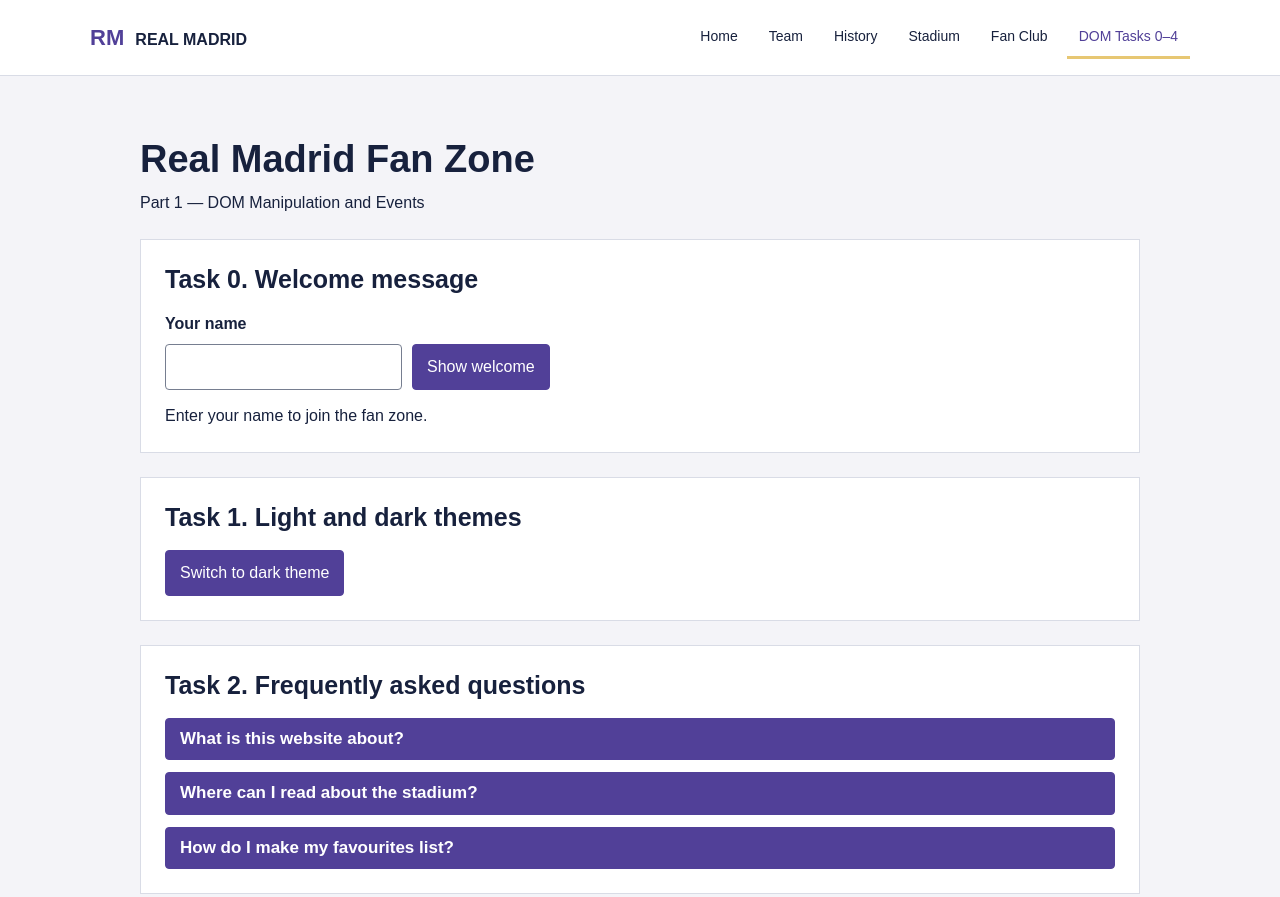
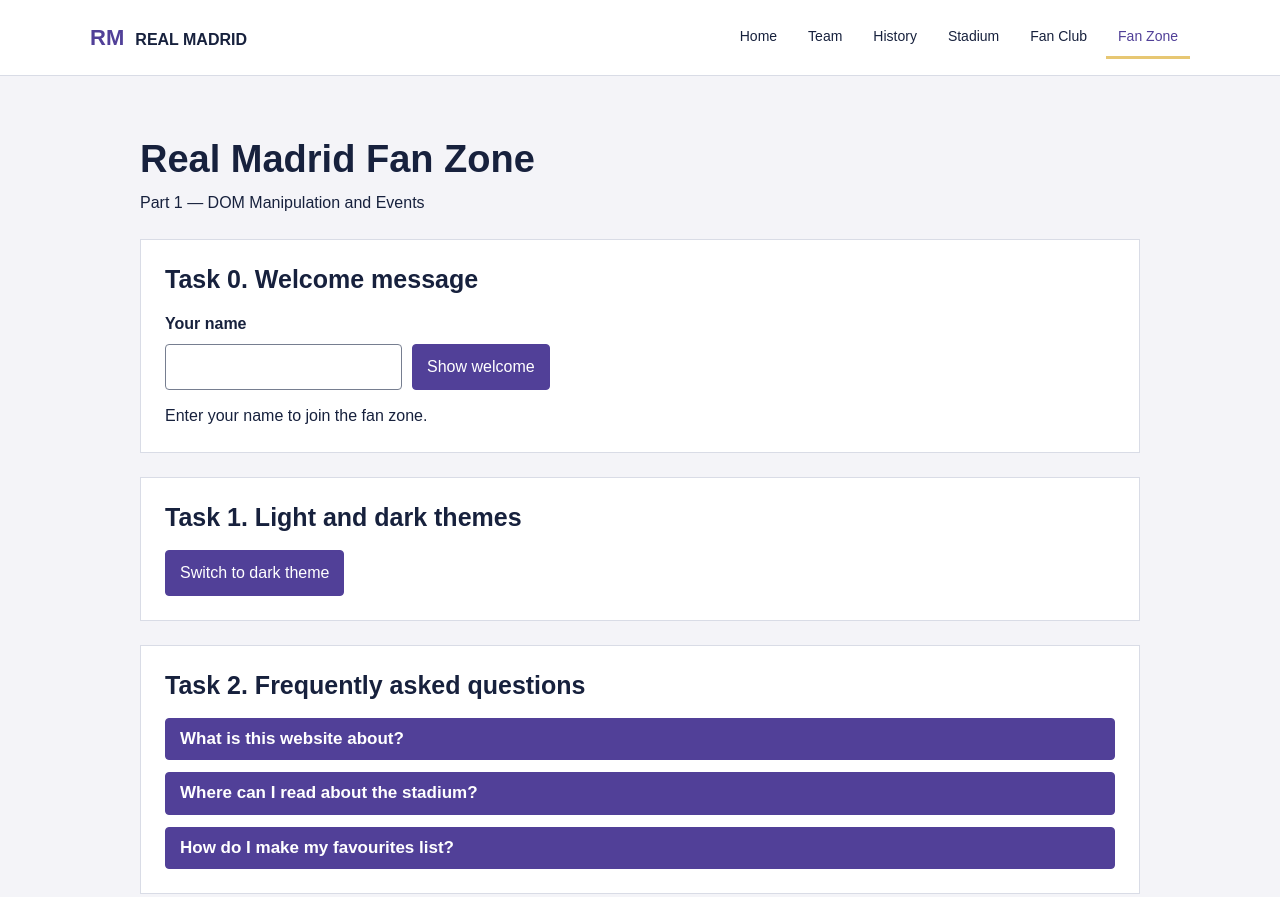
Before and after one commit to nurailymrakhatova/football, a plain HTML site: page interactive.html in a window 1280 px wide. Shown: the top 897 px of the page. Drawn offline with Linux system fonts and the light colour scheme.

Commit message:
Rename interactive page to Fan Zone and add favicon

```diff
--- a/interactive.html
+++ b/interactive.html
@@ -3,7 +3,8 @@
 <head>
   <meta charset="UTF-8">
   <meta name="viewport" content="width=device-width, initial-scale=1.0">
-  <title>DOM Tasks 0–4 | Real Madrid Fan Site</title>
+  <title>Fan Zone | Real Madrid Fan Site</title>
+  <link rel="icon" type="image/svg+xml" href="favicon.svg">
   <link rel="stylesheet" href="css/style.css">
   <link rel="stylesheet" href="css/interactive.css">
   <script src="js/interactive.js" defer></script>
@@ -18,7 +19,7 @@
         <a href="history.html">History</a>
         <a href="stadium.html">Stadium</a>
         <a href="register.html">Fan Club</a>
-        <a class="active" aria-current="page" href="interactive.html">DOM Tasks 0–4</a>
+        <a class="active" aria-current="page" href="interactive.html">Fan Zone</a>
       </nav>
     </div>
   </header>
```
